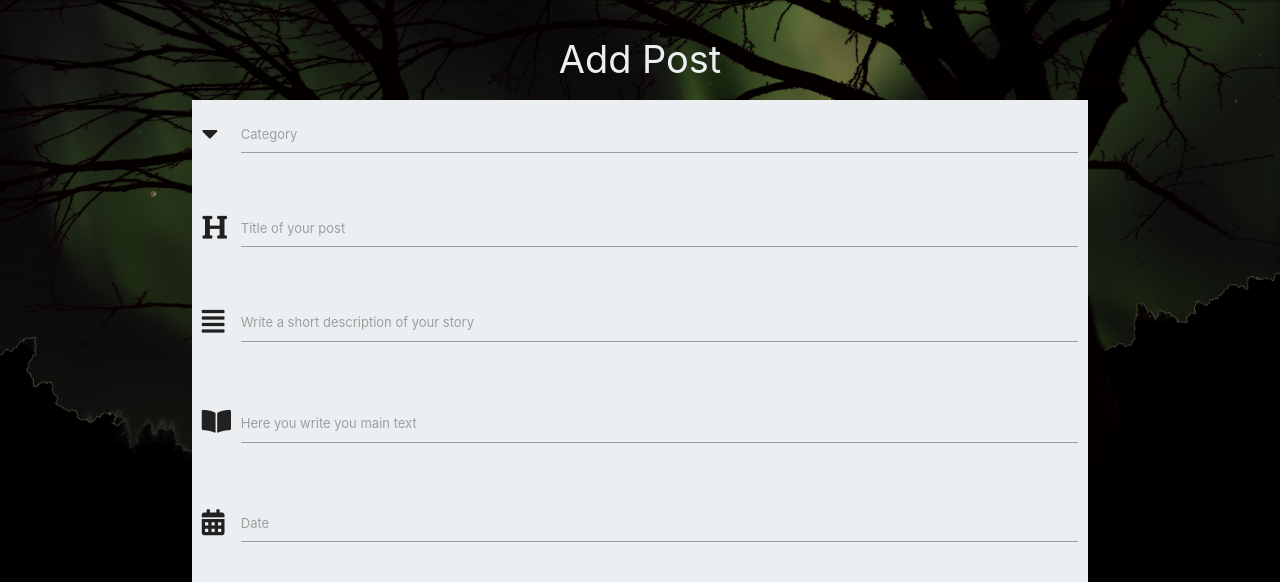
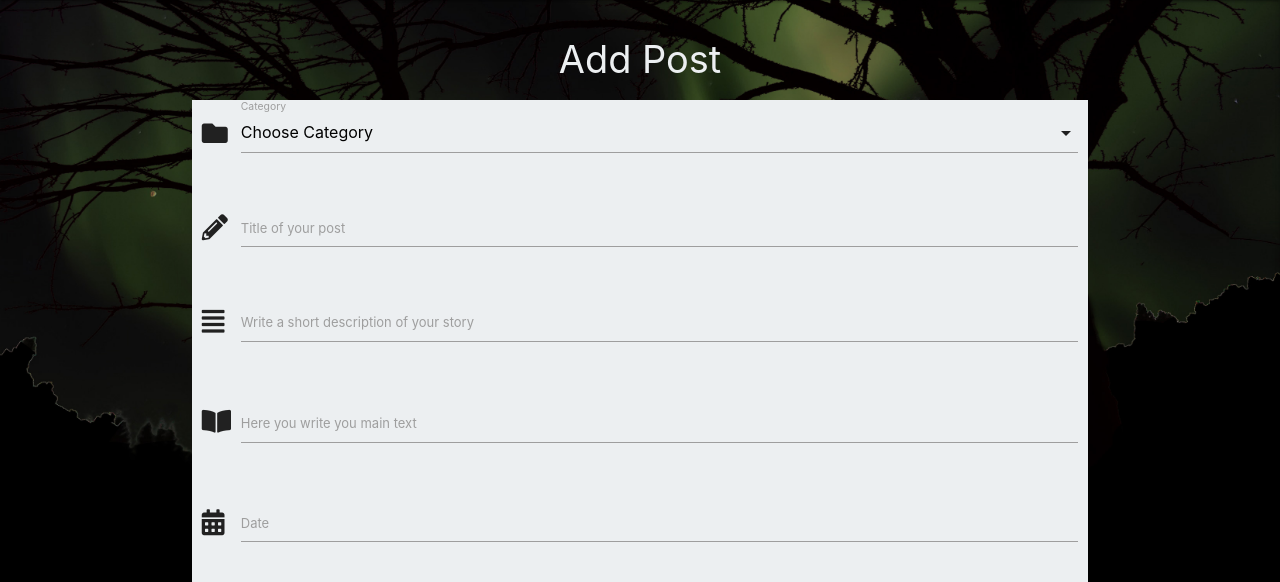
Before and after one commit to JakubKocerha/Travel-Post-MS3, a Flask app: page /add_post in a window 1280 px wide. Shown: the part 64-646 px from the top of the page. Run offline with Flask 2, Linux system fonts and the light colour scheme; data that the repository does not hold is empty; some libraries are stand-ins or nearby versions.

Commit message:
Add categories dropdown

```diff
--- a/app.py
+++ b/app.py
@@ -113,9 +113,11 @@ def logout():
     return redirect(url_for("login"))
 
 
+# adds posts' functionality; code from CI turorials
 @app.route("/add_post")
 def add_post():
-    return render_template("add_post.html")
+    categories = mongo.db.categories.find().sort("category_name", 1)
+    return render_template("add_post.html", categories=categories)
 
 
 if __name__ == "__main__":
--- a/static/js/script.js
+++ b/static/js/script.js
@@ -10,6 +10,7 @@ $(document).ready(function(){
     $('#post_body').val('');
     M.textareaAutoResize($('#post_body'));
     $('input#title_text, input#title_text, textarea#summary, textarea#post_body').characterCounter();
+    $('select').formSelect();
     $('.datepicker').datepicker({
         format: "dd mmmm, yyyy",
         showClearBtn: true,
--- a/templates/add_post.html
+++ b/templates/add_post.html
@@ -7,14 +7,19 @@
         <form class="col s12" method="POST" action="">
             <div class="row">
                 <div class="input-field col s12">
-                    <i class="fas fa-caret-down prefix grey-text text-darken-4"></i>
-                    <input id="category_name" name="category_name" type="text" class="validate" required>
+                    <i class="fas fa-folder prefix grey-text text-darken-4"></i>
+                    <select id="category_name" name="category_name" type="text" class="validate" required>
+                        <option value="" disabled selected>Choose Category</option>
+                        {% for category in categories %}
+                            <option value="{{ category.category_name }}">{{ category.category_name }}</option>
+                        {% endfor %}
+                    </select>
                     <label for="category_name">Category</label>
                 </div>
             </div>
             <div class="row">
                 <div class="input-field col s12">
-                    <i class="fas fa-heading prefix grey-text text-darken-4"></i>
+                    <i class="fas fa-pencil-alt prefix grey-text text-darken-4"></i>
                     <input id="title_text" name="title_text" type="text" minlength="5"
                         maxlength="50" data-length="50" class="validate" required>
                     <label for="title_text">Title of your post</label>
```
